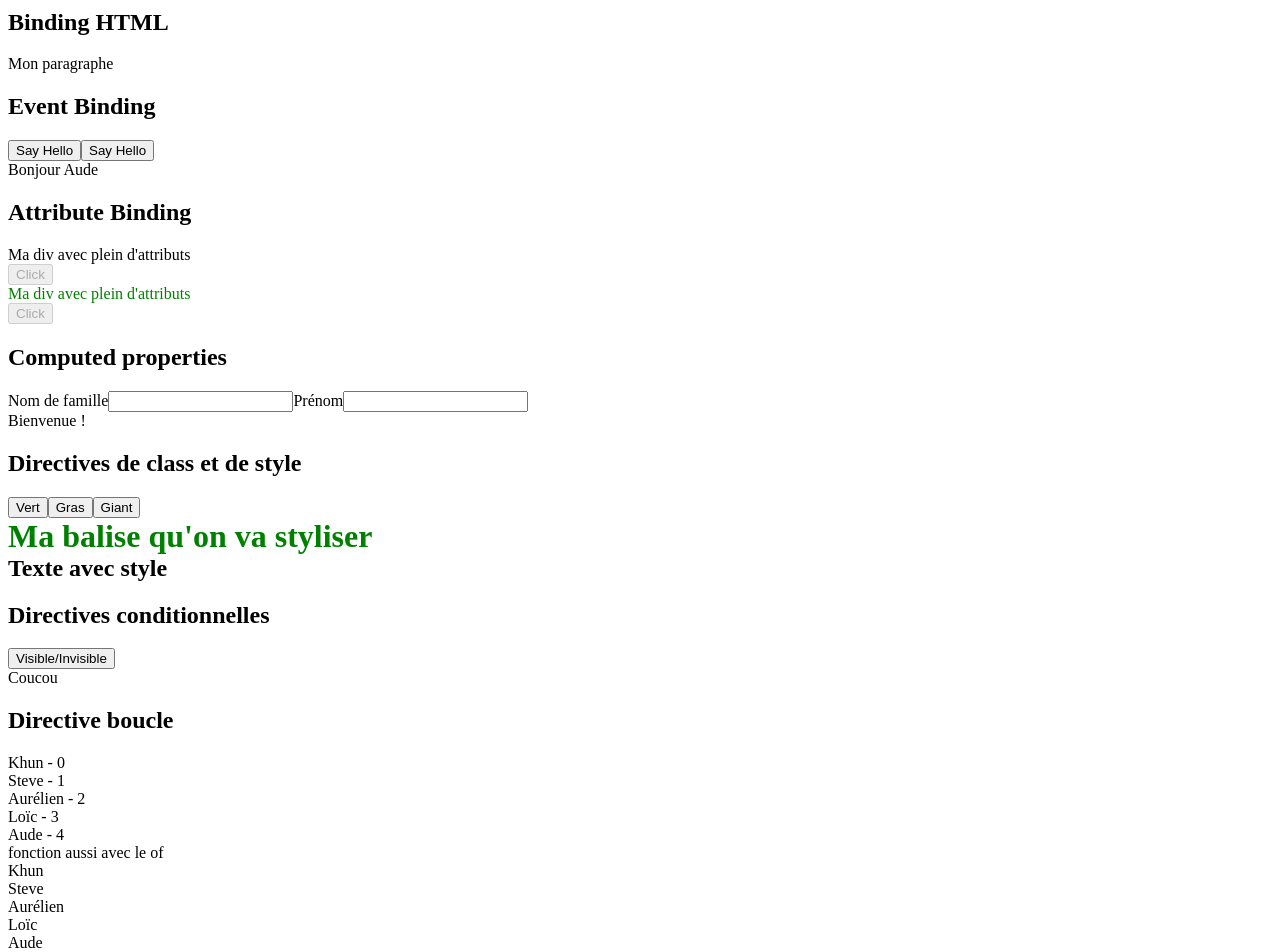
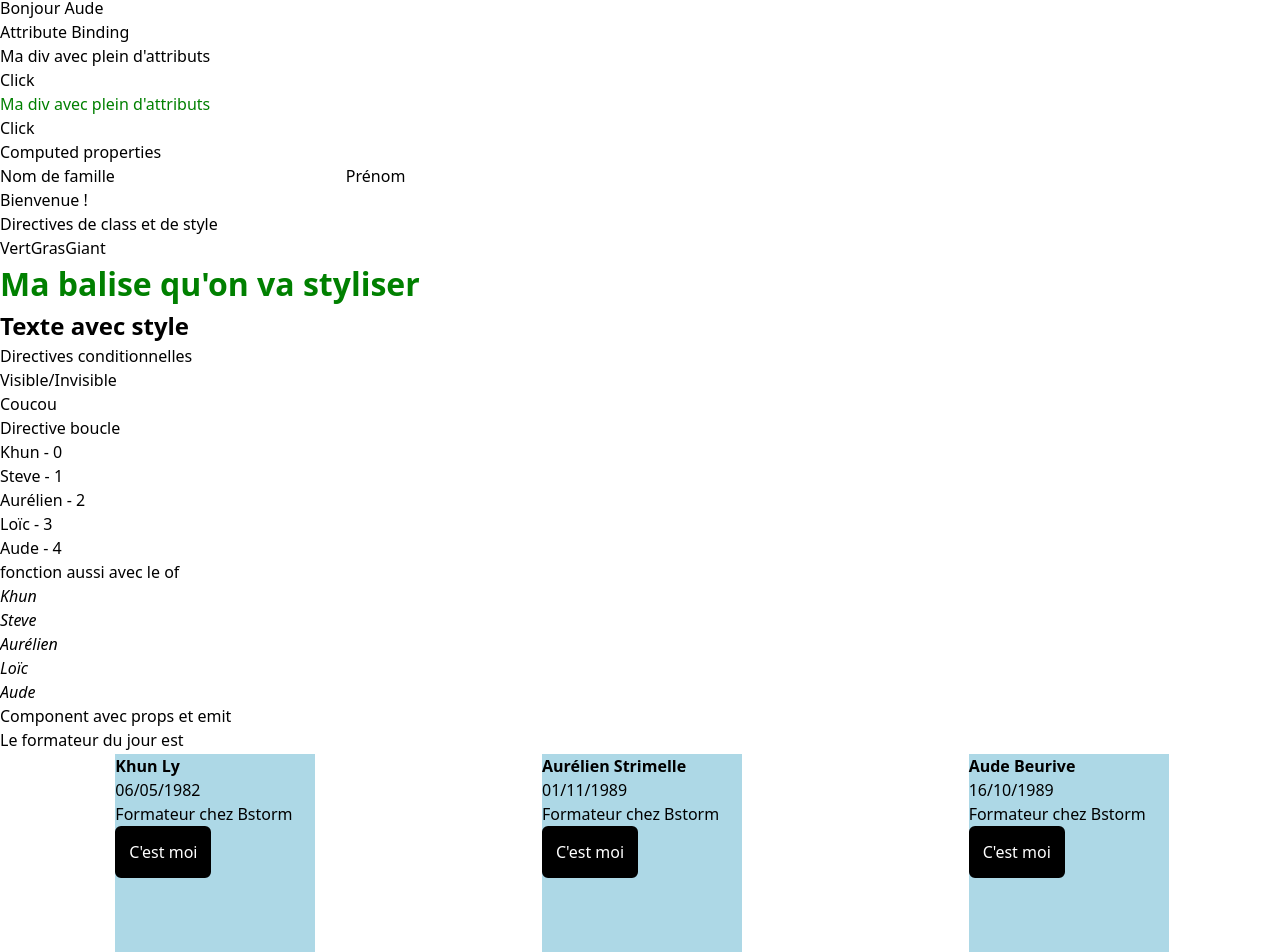
Before and after one commit to thomas-ayissi/tf-demo-vue-js, a Vue app in the folder VueDemo/: page /demo in a window 1280 px wide. Shown: the part 296-1248 px from the top of the page. Built offline with nearby package versions, Linux system fonts and the light colour scheme.

Commit message:
demo style

```diff
--- a/VueDemo/src/components/Card.vue
+++ b/VueDemo/src/components/Card.vue
@@ -26,7 +26,7 @@ export default defineComponent ({
     <div class="fullname">{{firstname}} {{lastname}}</div>
     <div>{{birthdate}}</div>
     <slot></slot>
-    <button @click="$emit('who', firstname)">C'est moi</button>
+    <button class="btn" @click="$emit('who', firstname)">C'est moi</button>
   </div>
 </template>
 
--- a/VueDemo/src/index.css
+++ b/VueDemo/src/index.css
@@ -1,3 +1,10 @@
 @tailwind base;
 @tailwind components;
 @tailwind utilities;
+
+.btn {
+    @apply border-black rounded-md border-2 bg-black text-white p-3
+}
+.btn:hover {
+    @apply border-white bg-white text-black
+}
--- a/VueDemo/src/main.ts
+++ b/VueDemo/src/main.ts
@@ -1,7 +1,7 @@
 import { createApp } from 'vue'
 import App from './App.vue'
 import router from './router'
-//import "./index.css"
+import "./index.css"
 
 // const app = createApp(App)
 
--- a/VueDemo/src/views/DemoView.vue
+++ b/VueDemo/src/views/DemoView.vue
@@ -70,7 +70,7 @@ import { defineComponent } from "vue"
   <h2>Event Binding</h2>
   <button v-on:click="sayHello()">Say Hello</button>
   <!-- Le raccourcis que tout le monde utilise :  -->
-  <button @click="sayHello()">Say Hello</button>
+  <button class="btn" @click="sayHello()">Say Hello</button>
   <div>{{message}} {{prenom}}</div>
 
   <!-- Attribute binding -->
```
